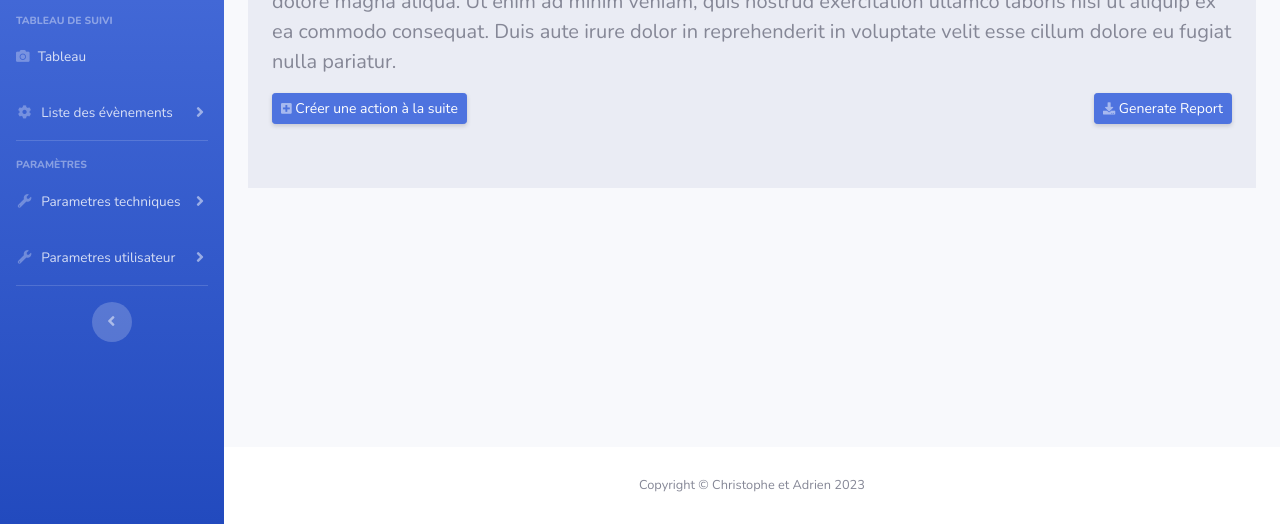
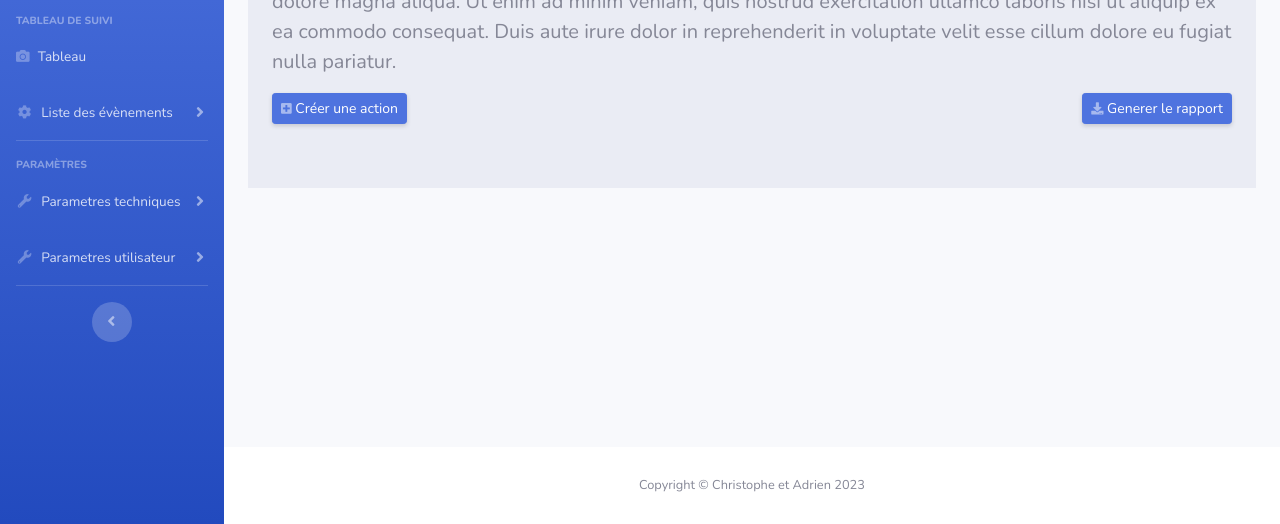
Before and after one commit to chrisznk/Projet-adrien, a plain HTML site: page Process.html in a window 1280 px wide. Shown: the part 276-800 px from the top of the page. Drawn offline with nearby package versions, Linux system fonts and the light colour scheme; no server answers; a script that the page names is missing.

Commit message:
Add files via upload

```diff
--- a/Process.html
+++ b/Process.html
@@ -399,13 +399,13 @@
 							<h1 class="display-4">Titre de la procédure</h1>
 							<p class="lead">Lorem ipsum dolor sit amet, consectetur adipiscing elit, sed do eiusmod tempor incididunt ut labore et dolore magna aliqua. Ut enim ad minim veniam, quis nostrud exercitation ullamco laboris nisi ut aliquip ex ea commodo consequat. Duis aute irure dolor in reprehenderit in voluptate velit esse cillum dolore eu fugiat nulla pariatur.</p>
 							<div class="d-sm-flex align-items-center justify-content-between ">
-								<a data-toggle="modal" data-target="#CreerEtapeModal" class="d-none d-sm-inline-block btn btn-sm btn-primary shadow-sm">
+								<a data-toggle="modal" data-target="#CreerEtapeModal" class="d-sm-inline-block btn btn-sm btn-primary shadow-sm">
 									<i class="fas fa-plus-square fa-sm text-white-50"></i>
-									Créer une action à la suite
+									Créer une action
 								</a>
-								<a href="#" class="d-none d-sm-inline-block btn btn-sm btn-primary shadow-sm">
+								<a href="#" class=" d-sm-inline-block btn btn-sm btn-primary shadow-sm">
 									<i class="fas fa-download fa-sm text-white-50"></i>
-									Generate Report
+									Generer le rapport
 								</a>
 							</div>
 						  </div>
```
Also changed, not shown: GestionProcess.html (+1 -1 lines).
